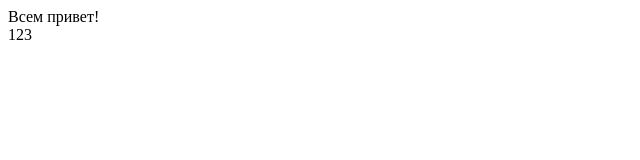
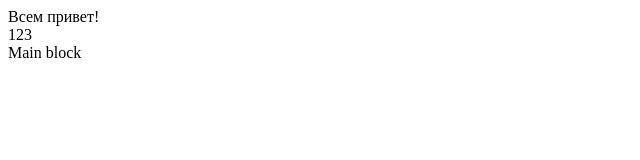
Before and after one commit to TyamackovM/gitpractice, a plain HTML site: page index.html in a window 1280 px wide. Shown: the whole page, without its empty margins (0-640 px from the left). Drawn offline with Linux system fonts and the light colour scheme.

Commit message:
Added a new main block the most important change

```diff
--- a/index.html
+++ b/index.html
@@ -8,5 +8,6 @@
 <body>
   <div>Всем привет!</div>
   <div>123</div>
+  <div>Main block</div>
 </body>
 </html>
```
